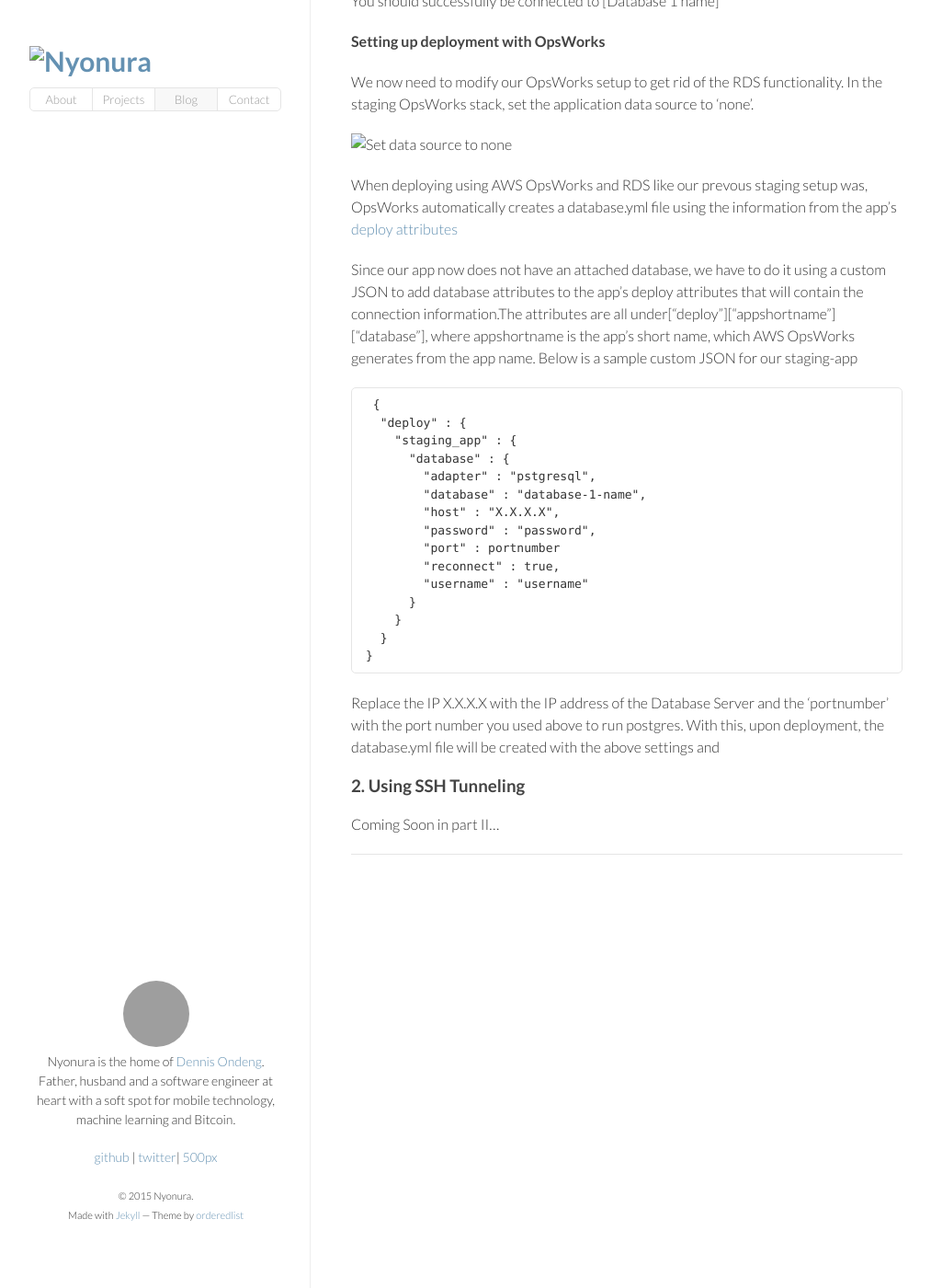
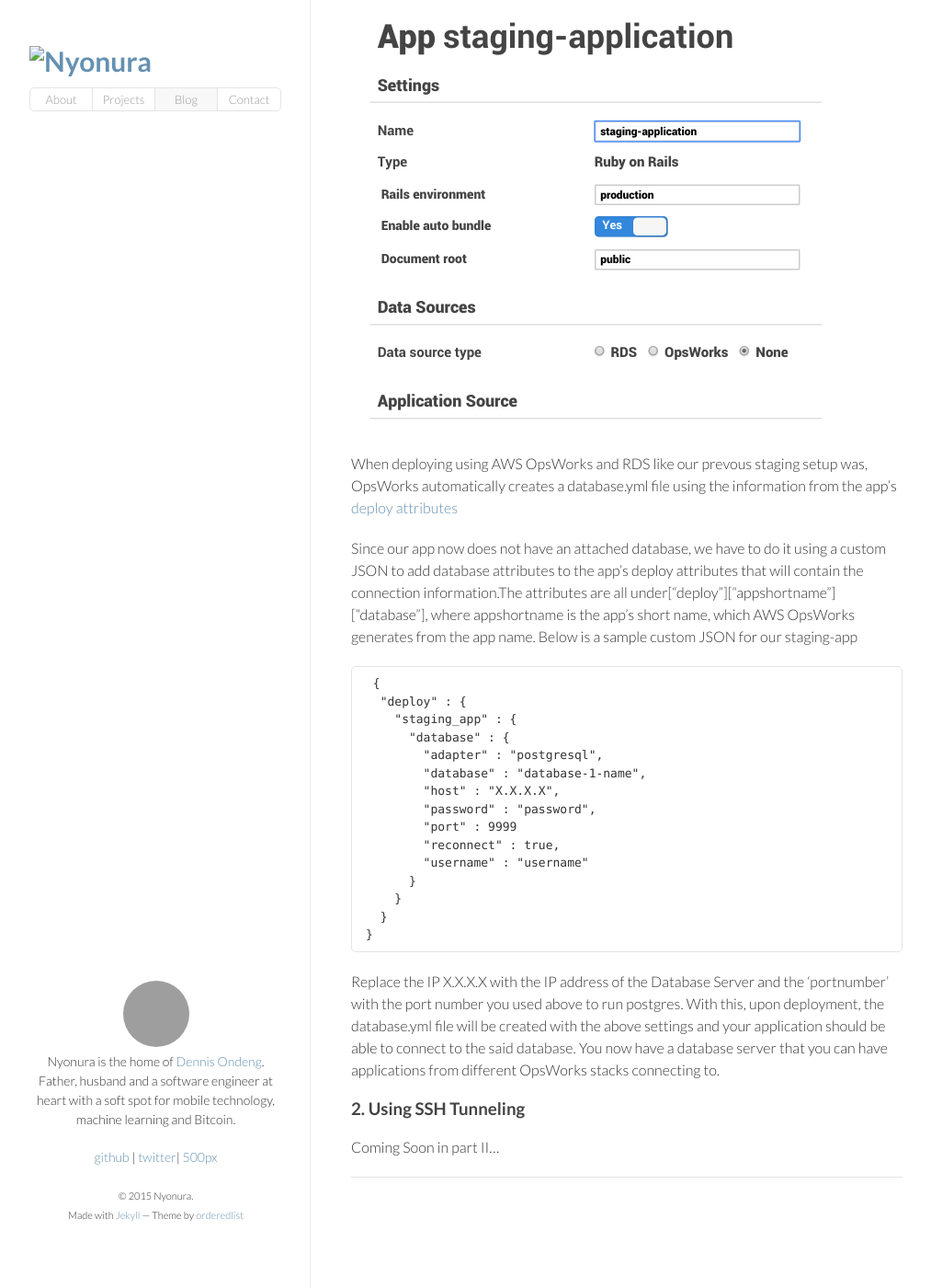
Before and after one commit to dondeng/dondeng.github.io, a Jekyll site: the page built from _posts/2015-09-26-Creating-a-Testing-PostgreSQL-Server.md, in a window 1280 px wide and 1400 px high, scrolled down 4150 px. Shown: the whole window at 92% size, without its empty margins (133-1146 px from the left). Built offline with Jekyll 4.4.1, drawn with Linux system fonts in a browser that asks for light colours; comment, search, counter and statistics services are not loaded; some of the changed text lies outside the part shown; grey boxes are pictures that could not be loaded.

Commit message:
Add postgres testing server article

```diff
--- a/_posts/2015-09-26-Creating-a-Testing-PostgreSQL-Server.md
+++ b/_posts/2015-09-26-Creating-a-Testing-PostgreSQL-Server.md
@@ -133,11 +133,11 @@ Since our app now does not have an attached database, we have to do it using a c
       "deploy" : {
         "staging_app" : {
           "database" : {
-            "adapter" : "pstgresql",
+            "adapter" : "postgresql",
             "database" : "database-1-name",
             "host" : "X.X.X.X",
             "password" : "password",
-            "port" : portnumber
+            "port" : 9999
             "reconnect" : true,
             "username" : "username"
           }
@@ -146,6 +146,8 @@ Since our app now does not have an attached database, we have to do it using a c
     }
 
 Replace the IP X.X.X.X with the IP address of the Database Server and the 'portnumber' with the port number you used above to run postgres. With this, upon deployment, the database.yml file will be created with the above settings and
+your application should be able to connect to the said database. You now have a database server that you can have applications from different OpsWorks stacks
+connecting to.
 
 
 ### 2. Using SSH Tunneling
@@ -153,7 +155,7 @@ Replace the IP X.X.X.X with the IP address of the Database Server and the 'portn
 Coming Soon in part II...
 
 
-  [1]: ({{ site.url }}/img/posts/db-server-sg-image.png)
-  [2]: #f805d223-a7d0-8526-73e9-bb0a44de020c
+  [1]: {{ site.url }}/img/posts/db-server-sg-image.png
+  [2]: {{ site.url }}/img/posts/ops-works-no-data-source.png
   [3]: http://docs.aws.amazon.com/opsworks/latest/userguide/workingcookbook-json.html#workingcookbook-json-deploy
   [4]: http://www.kopokopo.com
```
Also changed, not shown: other parts of _posts/2015-09-26-Creating-a-Testing-PostgreSQL-Server.md (+1 -1 lines).
